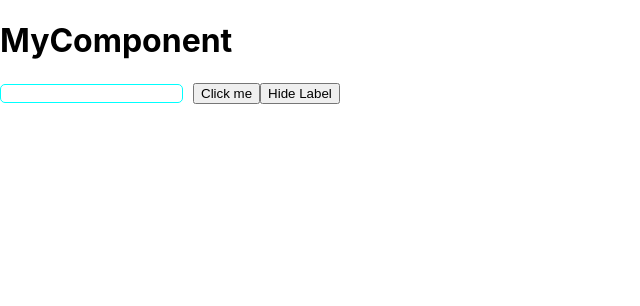
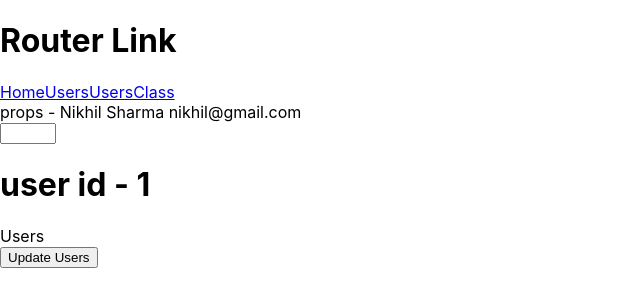
Before and after one commit to nikhilsharma2407/fsrnl-16, a React (Create React App) app in the folder frontend/: page /users in a window 1280 px wide. Shown: the top 306 px of the page, without its empty margins (0-640 px from the left). Built offline with nearby package versions, Linux system fonts and the light colour scheme; no server answers.

Commit message:
React life cycle api requests in various life cycle hooks coverting class to functional component useState, useEffect hook

```diff
--- a/frontend/package.json
+++ b/frontend/package.json
@@ -9,6 +9,7 @@
     "axios": "^0.27.2",
     "react": "^18.1.0",
     "react-dom": "^18.1.0",
+    "react-router-dom": "^6.3.0",
     "react-scripts": "5.0.1",
     "web-vitals": "^2.1.4"
   },
--- a/frontend/src/App.jsx
+++ b/frontend/src/App.jsx
@@ -2,12 +2,39 @@ import logo from './logo.svg';
 import './App.css';
 import MyComponent from './MyComponent/MyComponent';
 import React from 'react';
+import {
+  BrowserRouter,
+  Routes,
+  Route,
+  Link,
+} from "react-router-dom";
+
+import UsersClass from './Users/UsersClass';
+import Users from './Users/Users';
 
 function App() {
+  const name = "Nikhil Sharma"
   return (
-    <>
-      <MyComponent/>
-    </>
+    <BrowserRouter>
+      <div >
+        <h1>Router Link</h1>
+        <Link to="/home">Home</Link>
+        <Link to="/users">Users</Link>
+        <Link to="/usersClass">UsersClass</Link>
+      </div>
+
+      {/* <div >
+        <h1>Anchor</h1>
+        <a href="/">Home</a>
+        <a href="/users">Users</a>
+      </div> */}
+
+      <Routes>
+        <Route path='/home' element={<MyComponent name={name} email="nikhil@gmail.com" />} />
+        <Route path='/users' element={<Users name={name} email="nikhil@gmail.com" />} />
+        <Route path='/usersClass' element={<UsersClass name={name} email="nikhil@gmail.com" />} />
+      </Routes>
+    </BrowserRouter>
   );
 }
 
--- a/frontend/src/MyComponent/MyComponent.jsx
+++ b/frontend/src/MyComponent/MyComponent.jsx
@@ -1,4 +1,5 @@
 import React, { Component } from 'react'
+import UsersClass from '../Users/UsersClass';
 import "./MyComponent.css"
 
 export default class MyComponent extends Component {
@@ -11,6 +12,8 @@ export default class MyComponent extends Component {
     }
 
   render() {
+      console.log(this.props);
+      const {name,email} = this.props;
     //   console.log("render");
     const clickHandler = ()=>{
         const {name} = this.state;
@@ -35,10 +38,14 @@ export default class MyComponent extends Component {
     const {showLabel} = this.state
     return (
     <>
+        <h1>props - {name} {email}</h1>
       {showLabel?<h1>MyComponent </h1>:null}
       <input className='input-style' type="text" onChange={changeHandler} />
       <button onClick={clickHandler}>Click me</button>
       <button onClick={toggleVisibility}>{showLabel?"Hide Label":"Show Label"}</button>
+      <hr />
+      {/* {showLabel?<UsersClass name = {name}  email = "nikhil@gmail.com"/>:null} */}
+
       </>
     )
   }
--- /dev/null
+++ b/frontend/src/Users/Users.jsx
@@ -0,0 +1,54 @@
+import axios from 'axios';
+import React, { useEffect, useState } from 'react'
+
+
+
+function Users(props) {
+    // const [first,second] = [1,2];
+    const [users, setUsers] = useState([]);
+    const [userId, setUserID] = useState("1");
+    const BASE_URL = "https://jsonplaceholder.typicode.com/users/";
+
+    // Mounted -> empty dependency arrray
+    useEffect(() => {
+        (async ()=>{
+            console.log("mounted");
+            const data = await (await axios.get(BASE_URL)).data;
+            console.log(data);
+            setUsers(data);
+        })();
+        // componentWillUnmount
+        return ()=>{
+            console.log("unmount hook");
+        }
+    }, []);
+
+
+    // did Update lifecycle hook
+    useEffect(() => {
+        (async ()=>{
+            console.log("updated");
+            const url = BASE_URL+userId;
+            const userData = await (await axios.get(url)).data;
+            console.log({userData});
+        })();
+    }, [userId])
+
+
+    console.log("render");
+    // console.log(props);
+    // console.log(users);
+    // console.log(userID);
+    return (
+        <>
+            <div>props - {props.name} {props.email}</div>
+            <input type="number" min="1" max="10"
+                onChange={e => setUserID(e.target.value)} />
+            <h1>user id - {userId}</h1>
+            <div>Users</div>
+            <button onClick={e=>setUsers([])}>Update Users</button>
+        </>
+    )
+}
+
+export default Users
--- /dev/null
+++ b/frontend/src/Users/UsersClass.jsx
@@ -0,0 +1,52 @@
+import axios from 'axios';
+import React, { Component } from 'react'
+
+export default class UsersClass extends Component {
+
+  constructor() {
+    super();
+    this.state = {
+      users: [],
+      userId: "1"
+    };
+    console.log("Initialisation - constructor");
+  }
+
+  BASE_URL = "https://jsonplaceholder.typicode.com/users/";
+
+  async componentDidMount() {
+    console.log("mounted");
+    const data = await (await axios.get(this.BASE_URL)).data;
+    console.log(data);
+    this.setState({users:data});
+  };
+
+  async componentDidUpdate() {
+    console.log("updated");
+    const {userId} = this.state
+    const url = this.BASE_URL+userId;
+    const userData = await (await axios.get(url)).data;
+    console.log({userData});
+  }
+
+  componentWillUnmount(){
+    console.log("Component will unmount");
+  }
+
+
+
+  render() {
+    console.log("render");
+    const {userId} = this.state
+    return (
+      <>
+        <input type="number" min="1" max = "10"
+        onChange={e=>this.setState({userId:e.target.value})} />
+        <h1>user id - {userId}</h1>
+        <div>UsersClass</div>
+        <button onClick={e=>this.setState({users:[]})}>Update Users</button>
+
+      </>
+    )
+  }
+}
--- a/frontend/src/index.js
+++ b/frontend/src/index.js
@@ -6,9 +6,9 @@ import reportWebVitals from './reportWebVitals';
 
 const root = ReactDOM.createRoot(document.getElementById('root'));
 root.render(
-  <React.StrictMode>
+  <>
     <App />
-  </React.StrictMode>
+  </>
 );
 
 // If you want to start measuring performance in your app, pass a function
```
Also changed, not shown: frontend/src/Users/test.jsx (added), 1 other file (tests, documents, lock files or other folders).
